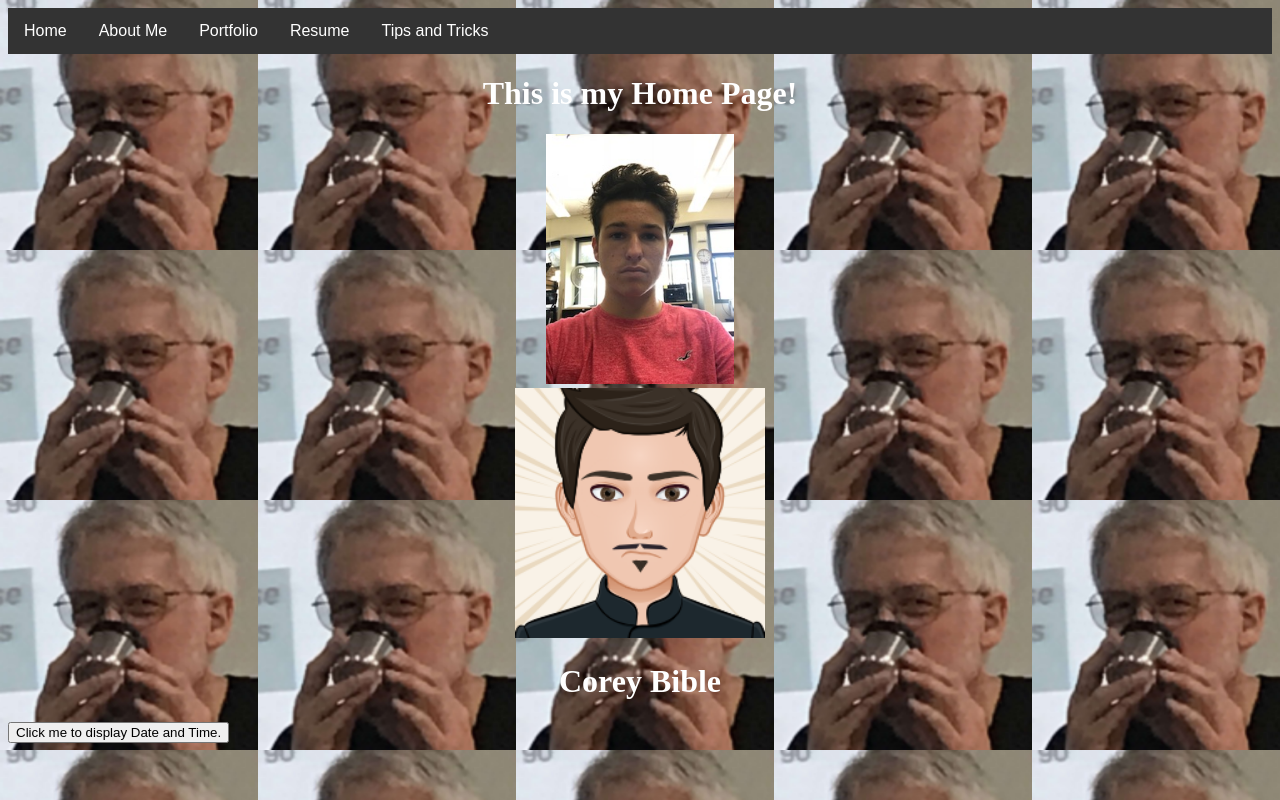
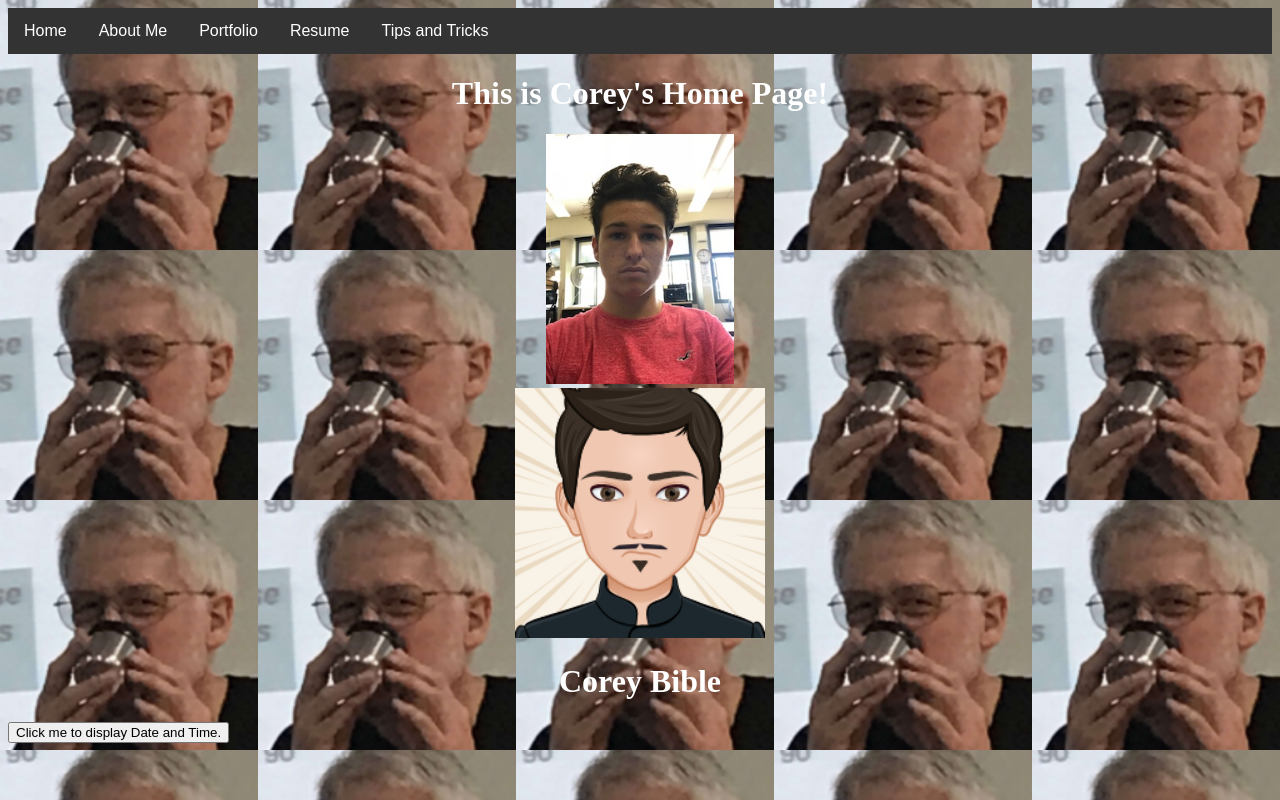
Before and after one commit to cjbible10/cjbible10.github.io, a plain HTML site: page my_website/index.html in a window 1280 px wide. Drawn offline with Linux system fonts and the light colour scheme.

Commit message:
Changed the heading

```diff
--- a/my_website/index.html
+++ b/my_website/index.html
@@ -104,7 +104,7 @@ window.onclick = function(e) {
     <title>Home</title>
   </head>
   <body background="images/background1.jpg">
-    <center><h1 style="color:white;">This is my Home Page!</h1></center>
+    <center><h1 style="color:white;">This is Corey's Home Page!</h1></center>
      <center><img src="images/me.jpeg" alt="me" height="250"></center>
           <center><img src="images/myavatar.png" alt="my avatar" height="250"></center>
   </body>
```
